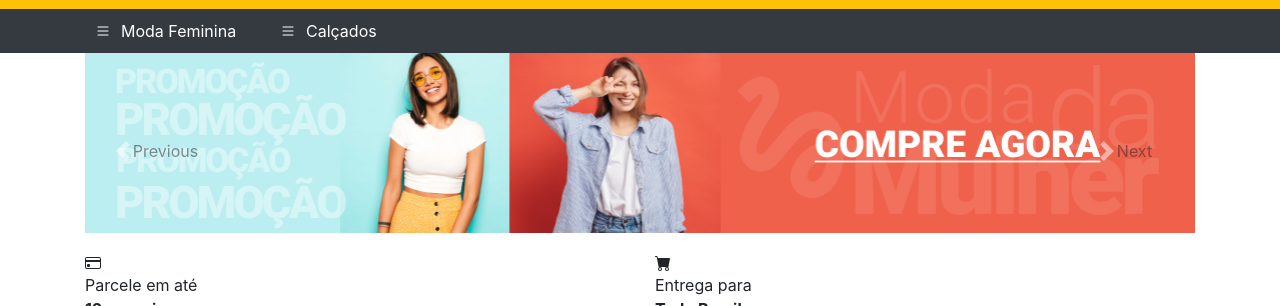
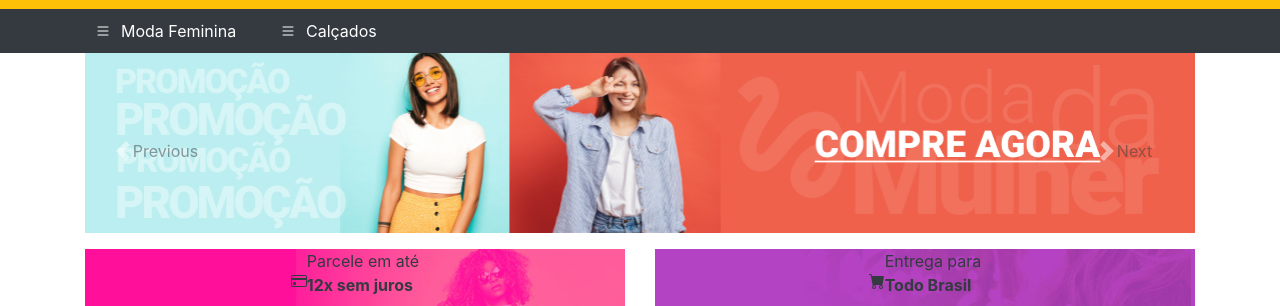
Before and after one commit to AdaltonVitor/loja-de-roupas-front, a plain HTML site: page index.html in a window 1280 px wide. Shown: the part 95-401 px from the top of the page. Drawn offline with nearby package versions, Linux system fonts and the light colour scheme.

Commit message:
banners estaticos

```diff
--- /dev/null
+++ b/assets/scss/banners-promocionais-estaticos.scss
@@ -0,0 +1,17 @@
+@mixin banners-promocionais( $cor, $url-image) {
+    background-color: $cor;
+        background-image: url($url-image);
+}
+.banners-promocionais-estaticos{
+    .banners-promocionais-estaticos-12x{
+
+        @include banners-promocionais($rosa, '../imagens/parcele-em-12x.jpg');
+
+    }
+
+    .banners-promocionais-estaticos-todo-br{
+
+        @include banners-promocionais($roxo, '../imagens/entrega-para-todo-brasil.jpg');
+
+    }
+}
--- a/assets/scss/style.scss
+++ b/assets/scss/style.scss
@@ -1,17 +1,18 @@
+//fonts
 //fonts
 @import url('https://fonts.googleapis.com/css2? family= Source+Sans+Pro:wght@300;600;900 & display=swap');
-//framork
 
 
-//congig
+//variaveis
 @import "./variaveis.scss";
-@import "./config.scss";
 
 //componemts
 @import "./header.scss";
 @import "./nav-produtos.scss";
-
-
+@import "./banners-promocionais-estaticos.scss";
 
 //framework
-@import './bootstrap.scss';
+@import "./bootstrap.scss";
+
+//config
+@import "./config.scss";
--- a/assets/scss/variaveis.scss
+++ b/assets/scss/variaveis.scss
@@ -1,4 +1,9 @@
 $branco: #fff;
 $rosa: #ff0f9A;
-$cor-primaria: #ffC107;
-$cor-secundaria: #343a40;
+$amarelo: #ffC107;
+$cinza: #343a40;
+$roxo: #B343c3;
+
+
+$cor-primaria: $amarelo;
+$cor-secundaria: $cinza;
--- a/index.html
+++ b/index.html
@@ -179,37 +179,41 @@
 
 
       <!--baners procionais com 6 cols-->
-      <section class="container">
+      <section class="container banners-promocionais-estaticos">
 
         <section class="row">
-
+          <!--banner 12x-->
           <article class="col-md-6">
 
+            <div class="banners-promocionais-estaticos-12x d-flex align-items-center justify-content-center">
               <svg xmlns="http://www.w3.org/2000/svg" width="16" height="16" fill="currentColor" class="bi bi-credit-card" viewBox="0 0 16 16">
                 <path d="M0 4a2 2 0 0 1 2-2h12a2 2 0 0 1 2 2v8a2 2 0 0 1-2 2H2a2 2 0 0 1-2-2V4zm2-1a1 1 0 0 0-1 1v1h14V4a1 1 0 0 0-1-1H2zm13 4H1v5a1 1 0 0 0 1 1h12a1 1 0 0 0 1-1V7z"/>
                 <path d="M2 10a1 1 0 0 1 1-1h1a1 1 0 0 1 1 1v1a1 1 0 0 1-1 1H3a1 1 0 0 1-1-1v-1z"/>
               </svg>
-
               <p>
                 Parcele em até<br>
                  <strong>12x sem juros</strong>
               </p>
+            </div>
 
           </article>
+          <!-- end banner 12x-->
 
+          <!--banner todo brasil-->
           <article class="col-md-6">
 
+            <div class="banners-promocionais-estaticos-todo-br d-flex align-items-center justify-content-center">
               <svg xmlns="http://www.w3.org/2000/svg" width="16" height="16" fill="currentColor" class="bi bi-cart-fill" viewBox="0 0 16 16">
                 <path d="M0 1.5A.5.5 0 0 1 .5 1H2a.5.5 0 0 1 .485.379L2.89 3H14.5a.5.5 0 0 1 .491.592l-1.5 8A.5.5 0 0 1 13 12H4a.5.5 0 0 1-.491-.408L2.01 3.607 1.61 2H.5a.5.5 0 0 1-.5-.5zM5 12a2 2 0 1 0 0 4 2 2 0 0 0 0-4zm7 0a2 2 0 1 0 0 4 2 2 0 0 0 0-4zm-7 1a1 1 0 1 1 0 2 1 1 0 0 1 0-2zm7 0a1 1 0 1 1 0 2 1 1 0 0 1 0-2z"/>
               </svg>
-
               <p>
                 Entrega para<br>
                  <strong>Todo Brasil</strong>
               </p>
+            </div>
 
           </article>
-
+           <!--end banner todo brasil-->
         </section>
 
       </section>
```
Also changed, not shown: assets/css/style.css, 1 other file. Lines whose indentation alone changed are shown as unchanged.
